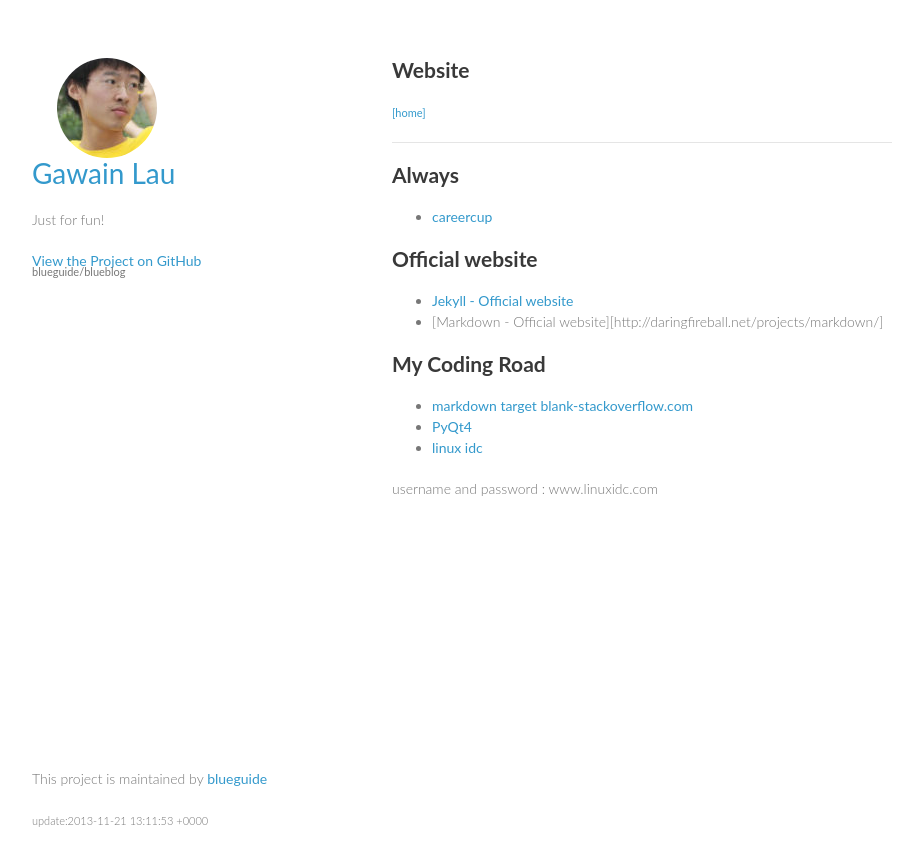
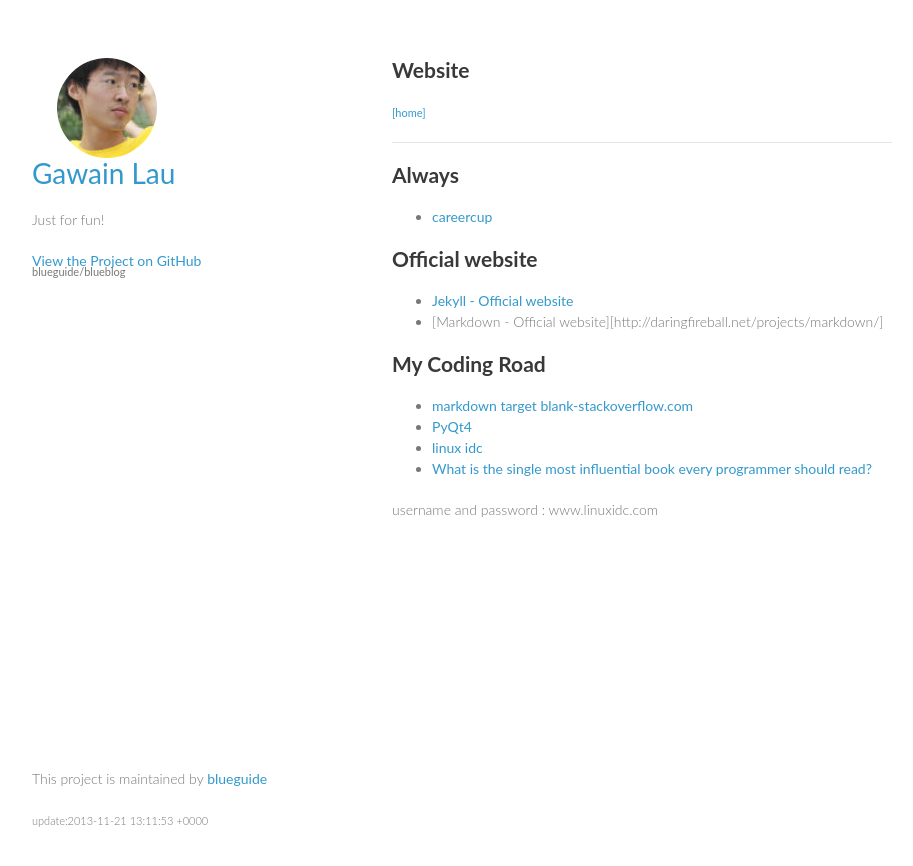
Before and after one commit to blueguide/blueblog, a Jekyll site: the page built from _posts/2013-11-16-My-favorate-website.md, in a window 1280 px wide. Shown: the top 866 px of the page, without its empty margins (178-1091 px from the left). Built offline with Jekyll 4.4.1, drawn with Linux system fonts in a browser that asks for light colours.

Commit message:
add a site

```diff
--- a/_posts/2013-11-16-My-favorate-website.md
+++ b/_posts/2013-11-16-My-favorate-website.md
@@ -30,5 +30,6 @@ My Coding Road
 -	[markdown target blank-stackoverflow.com](http://stackoverflow.com/questions/4425198/markdown-target-blank)
 -	[PyQt4](http://jimmykuu.sinaapp.com/static/PyQt4_Tutorial/html/first_programs.html)
 -	[linux idc](http://linux.linuxidc.com)
+-	[What is the single most influential book every programmer should read?](http://stackoverflow.com/questions/1711/what-is-the-single-most-influential-book-every-programmer-should-read?tab=votes#tab-top)
 
 username and password : www.linuxidc.com
```
